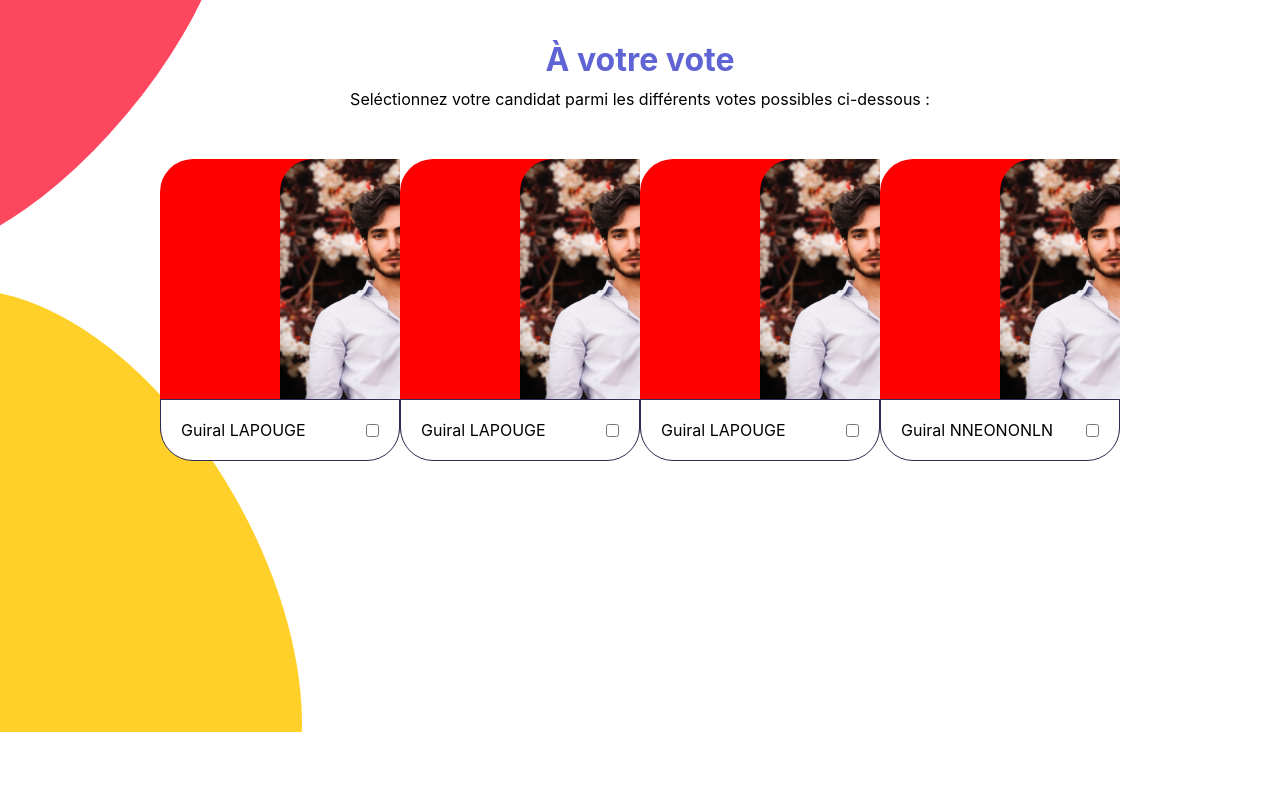
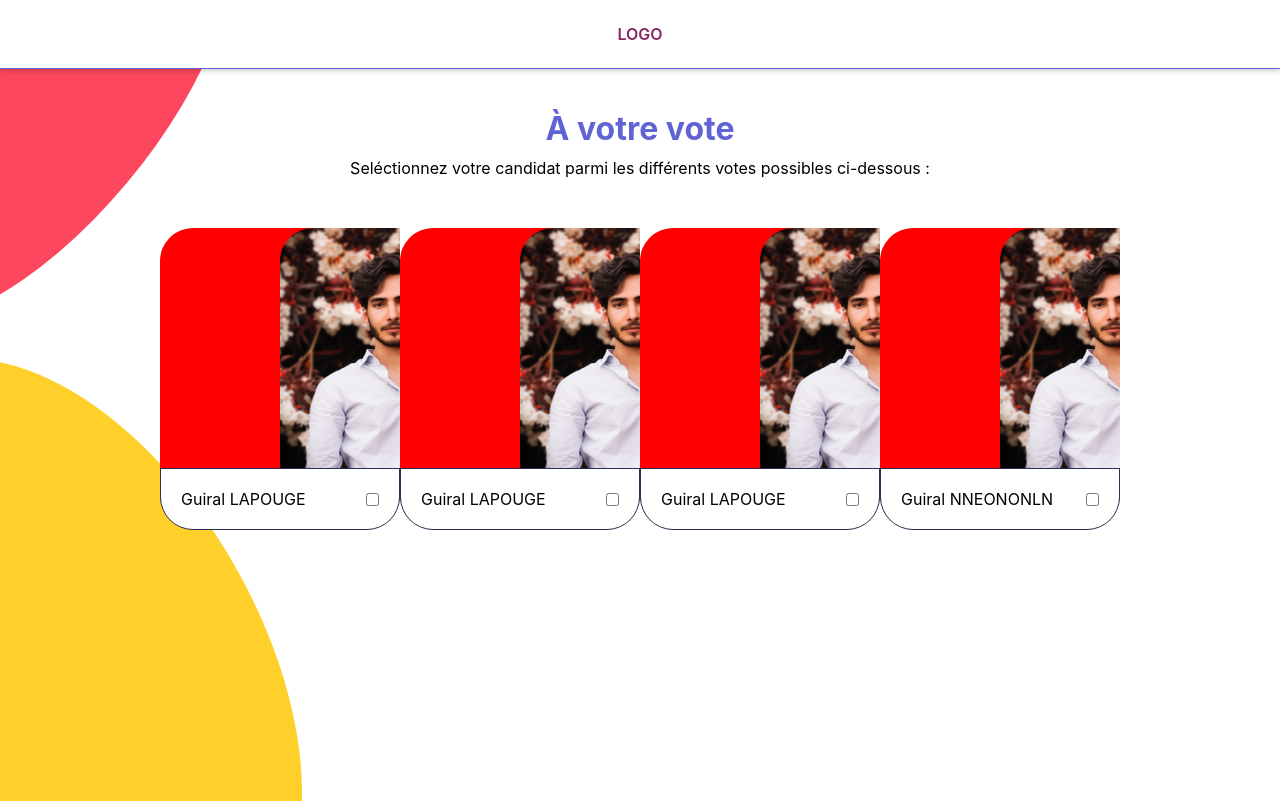
Before and after one commit to SemaineRush/WebApp, a React (Create React App) app: page /vote in a window 1280 px wide. Built offline with nearby package versions, Linux system fonts and the light colour scheme.

Commit message:
header fix

```diff
--- a/src/App.js
+++ b/src/App.js
@@ -1,7 +1,6 @@
 import React from 'react';
 
 import Home from './Components/Home'
-import Header from './Components/Header';
 import Vote from './Components/Vote';
 import Sign from './Components/Sign'
 import {BrowserRouter as Router, Route} from 'react-router-dom';
@@ -10,7 +9,6 @@ import {BrowserRouter as Router, Route} from 'react-router-dom';
 function App() {
   return (
     <>
-      {/* <Header/> */}
       <Router>
         <div className="App">
           <Route exact path="/sign" component={ Sign } />
--- a/src/Assets/home.css
+++ b/src/Assets/home.css
@@ -1,5 +1,5 @@
 .home{
-    height: 100vh;
+    height: 91.5vh;
     overflow: hidden;
     display: grid;
     grid-template-columns: 0.7fr 1fr 1fr 1fr 0.7fr;
--- a/src/Components/Home.js
+++ b/src/Components/Home.js
@@ -1,9 +1,12 @@
 import React, { Component } from 'react'
 import '../Assets/home.css'
+import Header from "./Header"
 
 export default class Home extends Component {
     render() {
         return (
+            <div>
+                <Header></Header>
                 <div className="home">
                     <div className="yellow_top">
                         <h2>Election SUP'Internet</h2>
@@ -57,6 +60,7 @@ export default class Home extends Component {
                     <div className="bottom_right_blue"></div>
 
                 </div>
+            </div>
         )
     }
 }
--- a/src/Components/Vote.js
+++ b/src/Components/Vote.js
@@ -1,12 +1,16 @@
 import React, { Component } from 'react'
 import '../Assets/vote-list.css'
+import Header from "./Header"
 
 import VoteList from './VoteList';
 
 export default class LogIn extends Component {
     render() {
         return (
+          <div>
+            <Header></Header>
             <div className="container">
+
               <div className="red"></div>
               <div className="yellow"></div>
 
@@ -17,6 +21,7 @@ export default class LogIn extends Component {
 
               <VoteList />
             </div>
+            </div>
         )
     }
 }
```
Also changed, not shown: src/Assets/login.css (deleted). Lines whose indentation alone changed are shown as unchanged.
